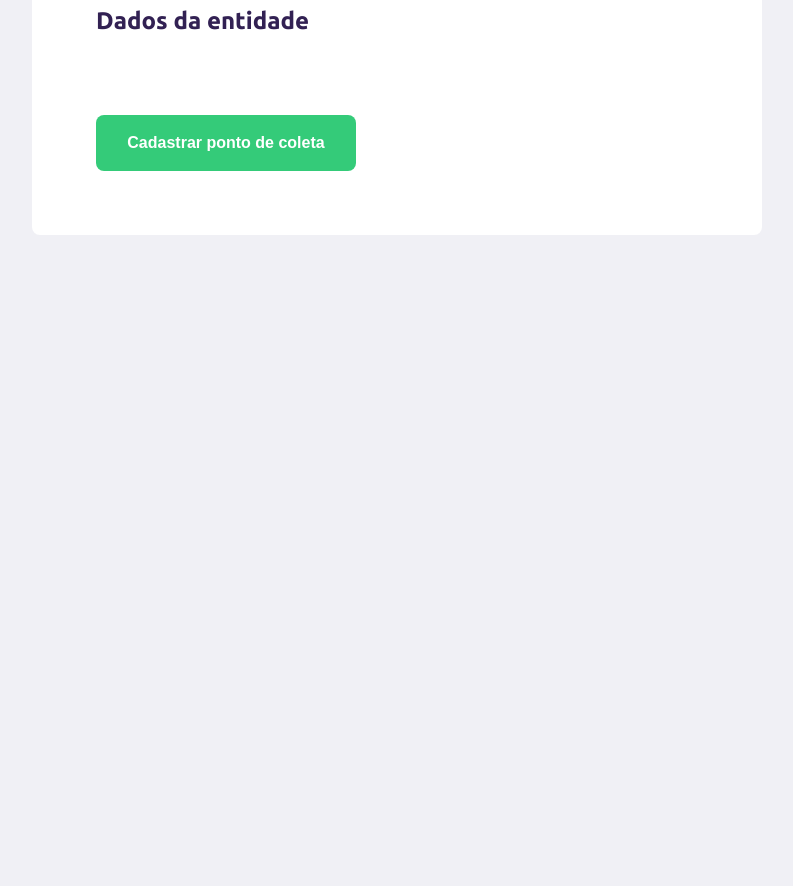
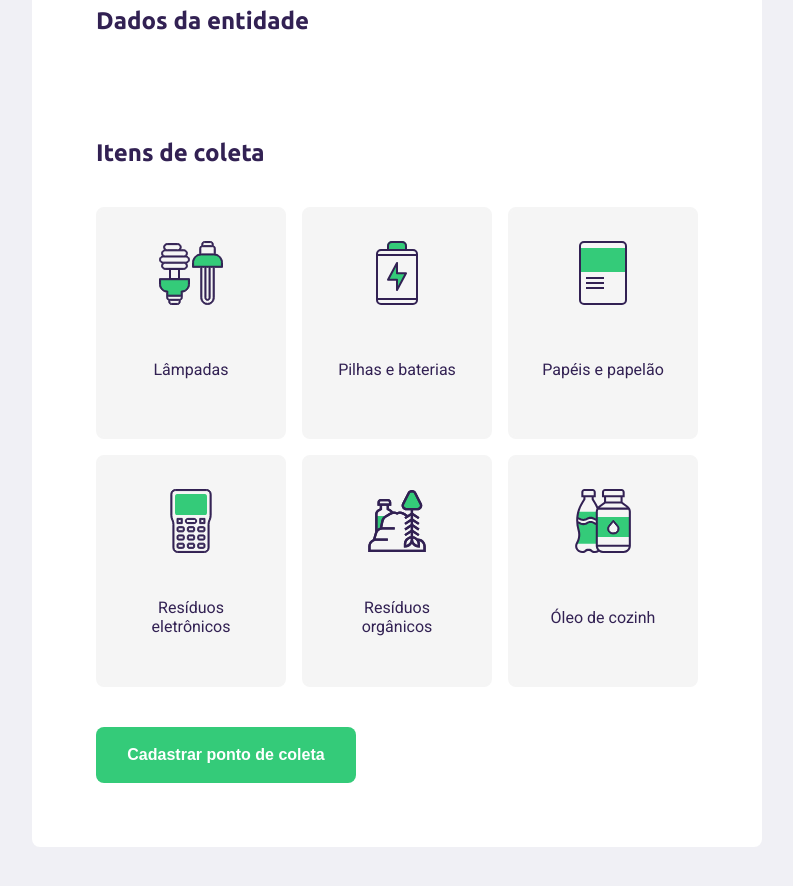
Before and after one commit to natalia-sa/NLW1, a plain HTML site: page create-point.html in a window 1280 px wide. Shown: the part 760-1646 px from the top of the page, without its empty margins (243-1036 px from the left). Before the commit the page ends 1075 px from the top, so only its background shows below. Drawn offline with Linux system fonts and the light colour scheme; no server answers.

Commit message:
criando o html e o css do itens de coleta

```diff
--- a/create-point.html
+++ b/create-point.html
@@ -36,24 +36,24 @@
 
             <div class="field">
                 <label for="name">Nome da entidade</label>
-                <input type="text" name="name">
+                <input type="text" name="name" required>
             </div>
 
             <div class="field-group">
                 <div class="field">
                     <label for="address">Endereço</label>
-                    <input type="text" name="address">
+                    <input type="text" name="address" required>
                 </div>
                 <div class="field">
                     <label for="address2">Número/complemento</label>
-                    <input type="text" name="address2">
+                    <input type="text" name="address2" required>
                 </div>
             </div>
 
             <div class="field-group">
                     <div class="field">
                             <label for="state">Estado</label>
-                            <select name="uf" id="">
+                            <select name="uf" id="" required>
                                 <option value="">Selecione o estado</option>
 
                             </select>
@@ -62,7 +62,7 @@
                         </div>
                     <div class="field">
                         <label for="city">Cidade</label>
-                        <select name="city" id="" disabled>
+                        <select name="city" id="" disabled required>
                             <option value="">Selecione a cidade</option>
                         </select>
                     </div>
@@ -74,6 +74,44 @@
                         <h2>Dados da entidade</h2>
                     </legend>
                 </fieldset>
+
+            <fieldset>
+                <legend>
+                    <h2>Itens de coleta</h2>
+                </legend>
+
+                <div class="items-grid">
+                    <li data-id="1" >
+                        <img src="./extras-aula-1/extras-aula-1/icones/lampadas.svg" alt="lampadas">
+                        <span>Lâmpadas</span>
+                    </li>
+
+                    <li data-id="2">
+                        <img src="./extras-aula-1/extras-aula-1/icones/baterias.svg" alt="Pilhas e baterias">
+                        <span>Pilhas e baterias</span>
+                    </li>
+
+                    <li data-id="3">
+                        <img src="./extras-aula-1/extras-aula-1/icones/papeis-papelao.svg" alt="Papéis e papelão">
+                        <span>Papéis e papelão</span>
+                    </li>
+
+                    <li data-id="4">
+                        <img src="./extras-aula-1/extras-aula-1/icones/eletronicos.svg" alt="Resíduos eletrônicos">
+                        <span>Resíduos eletrônicos</span>
+                    </li>
+
+                    <li data-id="5">
+                        <img src="./extras-aula-1/extras-aula-1/icones/organicos.svg" alt="Resíduos orgânicos">
+                        <span>Resíduos orgânicos</span>
+                    </li>
+
+                    <li data-id="6">
+                        <img src="./extras-aula-1/extras-aula-1/icones/oleo.svg" alt="Óleo de cozinha">
+                        <span>Óleo de cozinh</span>
+                    </li>
+                </div>
+            </fieldset>
 
             <button type="submit">Cadastrar ponto de coleta</button>
 
--- a/scripts/create-point.js
+++ b/scripts/create-point.js
@@ -31,11 +31,15 @@ function getCities(event) {
 
     const url = `https://servicodados.ibge.gov.br/api/v1/localidades/estados/${ufValue}/municipios`
 
+    citySelect.innerHTML = "<option value>Selecione a cidade </option>";
+    citySelect.disabled = true;
+
     fetch(url).then((res) => {
         return res.json().then( cities => {
 
+
             for( city of cities ) {
-                citySelect.innerHTML += `<option value ="${city.id}">${city.nome} </option>`
+                citySelect.innerHTML += `<option value ="${city.nome}">${city.nome} </option>`
             }
             citySelect.disabled = false;
 
@@ -47,3 +51,22 @@ function getCities(event) {
 document.querySelector("select[name=uf]");
 // passando getCities por referencia para que ela nao seja chamada automaticamente
 document.addEventListener("change",getCities);
+
+// itens de coleta
+
+// pegar todos os Lis
+
+//pega o li e os filhos do li
+const itemsToCollect = document.querySelectorAll(".items-grid li");
+
+for( const item of itemsToCollect) {
+    item.addEventListener("click", handleSelectedItem)
+}
+
+function handleSelectedItem(evento) {
+    const itemLi = event.target
+    // adicionar ou remover uma classe com javascript
+    itemLi.classList.toggle("selected");
+    const itemId = event.target.dataset.id;
+
+}
--- a/styles/create-point.css
+++ b/styles/create-point.css
@@ -110,3 +110,42 @@ form button {
 form button:hover {
     background-color: #2fb86e;
 }
+
+.items-grid {
+    display: grid;
+    /* tarbalhando com frações*/
+    grid-template-columns: 1fr 1fr 1fr;
+    gap: 16px;
+}
+
+.items-grid li {
+    list-style: none;
+    background-color: #f5f5f5;
+    border: 2px solid #f5f5f5;
+    height: 180px;
+    border-radius: 8px;
+    padding: 32px 24px 16px;
+    display: flex;
+    flex-direction: column;
+    align-items: center;
+    justify-content: space-between;
+    text-align: center;
+    cursor: pointer;
+}
+
+.items-grid li span {
+    flex: 1;
+    display: flex;
+    align-items: center;
+    color: var(--title-color);
+    margin-top: 12px;
+}
+/* procura o li que tem a classe selected*/
+.items-grid li.selected {
+    background: #e1faec;
+    border: 2px solid #34cb69;
+}
+
+.items-grid li img , .items-grid li span {
+    pointer-events: none;
+}
```
